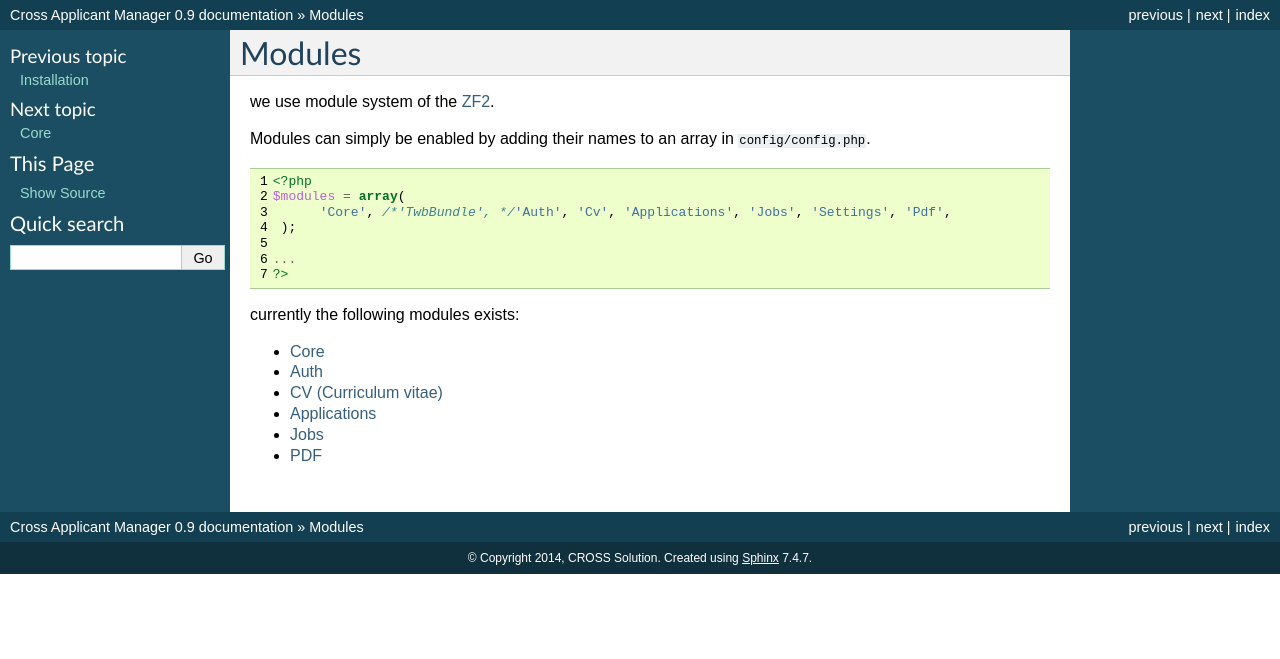
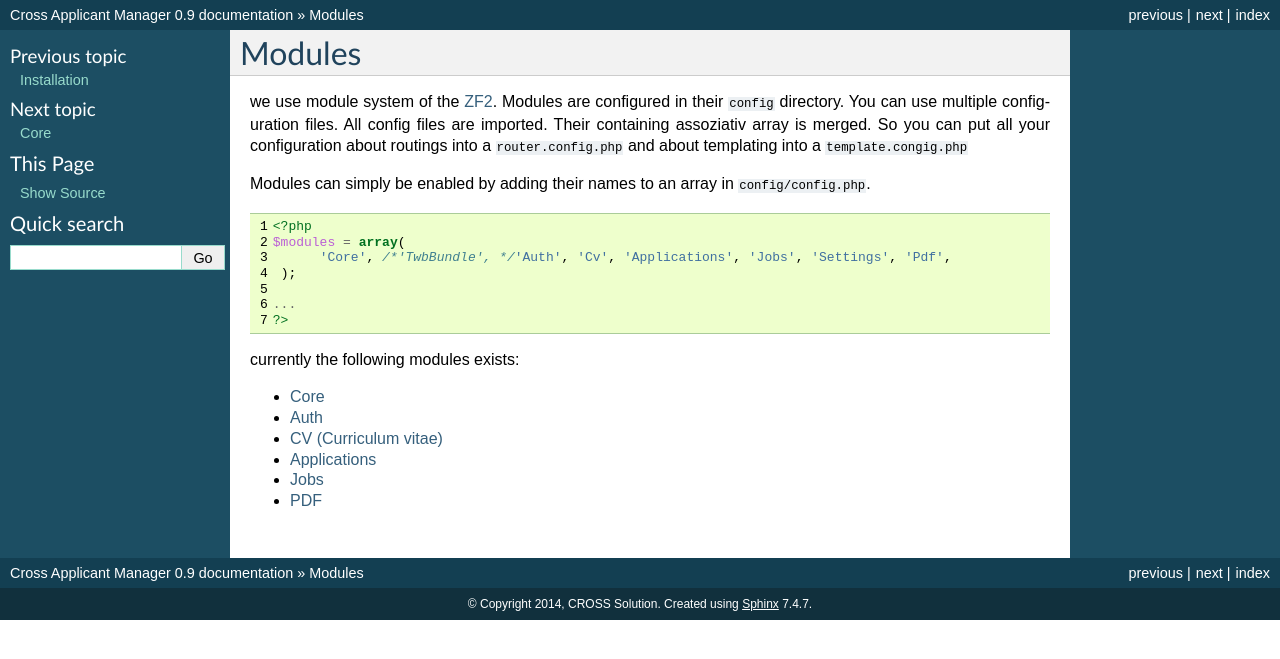
Before and after one commit to cross-solution/YawikDocs, a Sphinx documentation site: the page built from source/modules.rst, in a window 1280 px wide. Shown: the top 659 px of the page. Built offline with Sphinx 7.4.7, drawn with Linux system fonts in a browser that asks for light colours.

Commit message:
* you can use multiple config files * you can set APPLICATION_ENV

```diff
--- a/source/installation.rst
+++ b/source/installation.rst
@@ -99,3 +99,8 @@
         ),
    );
    ?>
+
+Debugging
+^^^^^^^^^
+
+you can enable the debugging Mode by setting the enviroment variable APPLICATION_ENV=develop. This will enable increase the debug level, enable error messages on the screen.
--- a/source/modules.rst
+++ b/source/modules.rst
@@ -1,7 +1,8 @@
 Modules
 =======
 
-we use module system of the ZF2_.
+we use module system of the ZF2_. Modules are configured in their ``config`` directory. You can use multiple configuration files. All config files are imported. Their containing assoziativ array is merged. So you can put all your configuration about routings into a
+``router.config.php`` and about templating into a ``template.congig.php``
 
 .. _ZF2: http://framework.zend.com/manual/2.0/en/modules/zend.module-manager.intro.html
 
```
